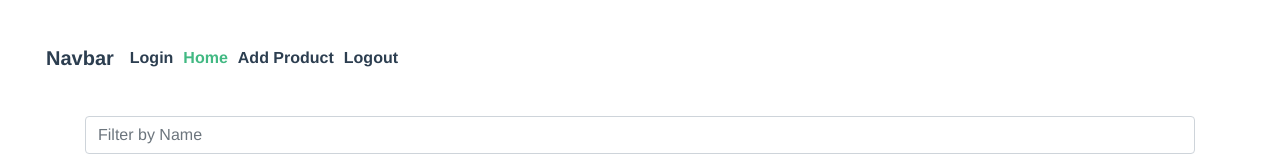
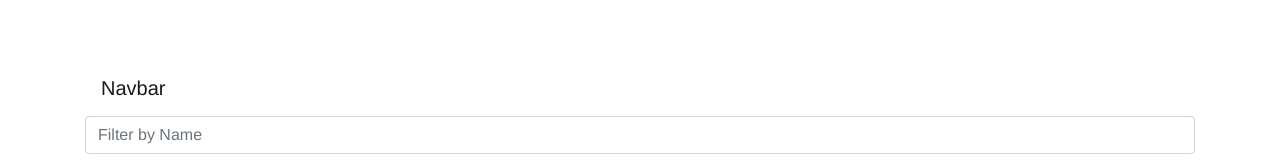
Before and after one commit to rmt-05-eindhoven-fox/ecommerce_client_cms, a Vue app in the folder e-commerce-client/: page / in a window 1280 px wide. Shown: the top 160 px of the page. Built offline with nearby package versions, Linux system fonts and the light colour scheme; no server answers; sample sign-in values are in the browser's storage.

Commit message:
1. add navigation guard 2. moved navbar to home instead of app

```diff
--- a/e-commerce-client/src/App.vue
+++ b/e-commerce-client/src/App.vue
@@ -1,7 +1,6 @@
 <template>
   <div id="app">
     <div id="nav">
-      <Navbar></Navbar>
       <!-- <router-link to="/login">Login</router-link> |
       <router-link to="/">Home</router-link> |
       <router-link to="/product-add">Add Product</router-link> -->
@@ -12,7 +11,6 @@
 </template>
 
 <script>
-import Navbar from './components/Navbar'
 export default {
   data () {
     return {
@@ -20,7 +18,6 @@ export default {
     }
   },
   components: {
-    Navbar
   },
   created () {
     // const accessToken = localStorage.getItem('access_token')
--- a/e-commerce-client/src/router/index.js
+++ b/e-commerce-client/src/router/index.js
@@ -7,7 +7,10 @@ import ProductDetail from '../views/ProductDetail.vue'
 
 Vue.use(VueRouter)
 
-const routes = [
+const router = new VueRouter({
+  mode: 'history',
+  base: process.env.BASE_URL,
+  routes: [
     {
       path: '/login',
       name: 'Login',
@@ -32,14 +35,18 @@ const routes = [
       path: '/product-add',
       name: 'AddProduct',
       component: AddProduct
-
     }
   ]
+})
 
-const router = new VueRouter({
-  mode: 'history',
-  base: process.env.BASE_URL,
-  routes
+router.beforeEach((to, from, next) => {
+  const accessToken = localStorage.getItem('access_token')
+  next()
+  if (!accessToken) {
+    next({ name: 'Login' })
+  } else {
+    next()
+  }
 })
 
 export default router
--- a/e-commerce-client/src/views/Home.vue
+++ b/e-commerce-client/src/views/Home.vue
@@ -1,5 +1,8 @@
 <template>
   <div class="container">
+    <Navbar></Navbar>
+    <!-- <router-view></router-view> -->
+
     <div class="content">
       <form>
         <div class="form-group">
@@ -12,7 +15,7 @@
           :key="product.id"
           :productDetail="product"
         ></ProductCard>
-    </ul>
+      </ul>
 
     </div>
   </div>
@@ -20,15 +23,15 @@
 
 <script>
 // @ is an alias to /src
-// import HelloWorld from '@/components/HelloWorld.vue'
+import Navbar from '../components/Navbar'
 import ProductCard from '@/components/ProductCard.vue'
 import { mapActions } from 'vuex'
 
 export default {
   name: 'Home',
   components: {
-    // HelloWorld
-    ProductCard
+    ProductCard,
+    Navbar
   },
   data () {
     return {
```
Also changed, not shown: e-commerce-client/src/components/ProductList.vue (added). Lines whose indentation alone changed are shown as unchanged.
